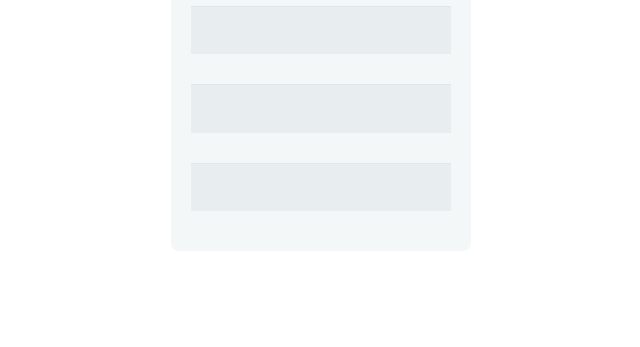
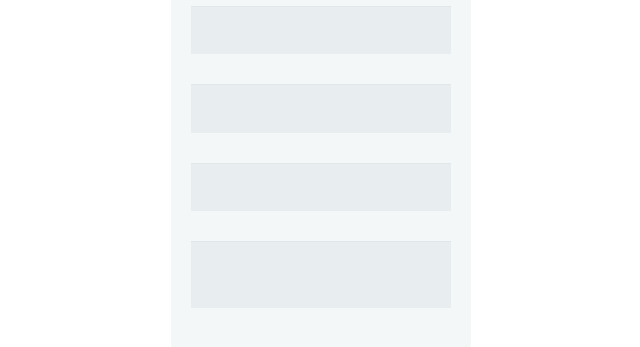
Before and after one commit to albertobebz/HTML5_CSS3_form_template, a plain HTML site: page index.html in a window 1280 px wide. Shown: the part 221-568 px from the top of the page, without its empty margins (319-959 px from the left). Drawn offline with nearby package versions, Linux system fonts and the light colour scheme.

Commit message:
added the textarea tag and the rule to avoid the resize of it

```diff
--- a/CSS/main.css
+++ b/CSS/main.css
@@ -55,3 +55,8 @@ input[type="radio"],
 input[type="checkbox"] {
   margin: 0 4px 8px 0;
 }
+
+/*** prevent the textarea to resize ***/
+textarea {
+  resize: none;
+}
--- a/index.html
+++ b/index.html
@@ -18,6 +18,8 @@
       <input type="email" name="user_email" id="email">
       <input type="password" name="User_password"id="password">
 
+      <textarea name="user_bio" id="bio"></textarea>
+
     </form>
 
   </body>
```
